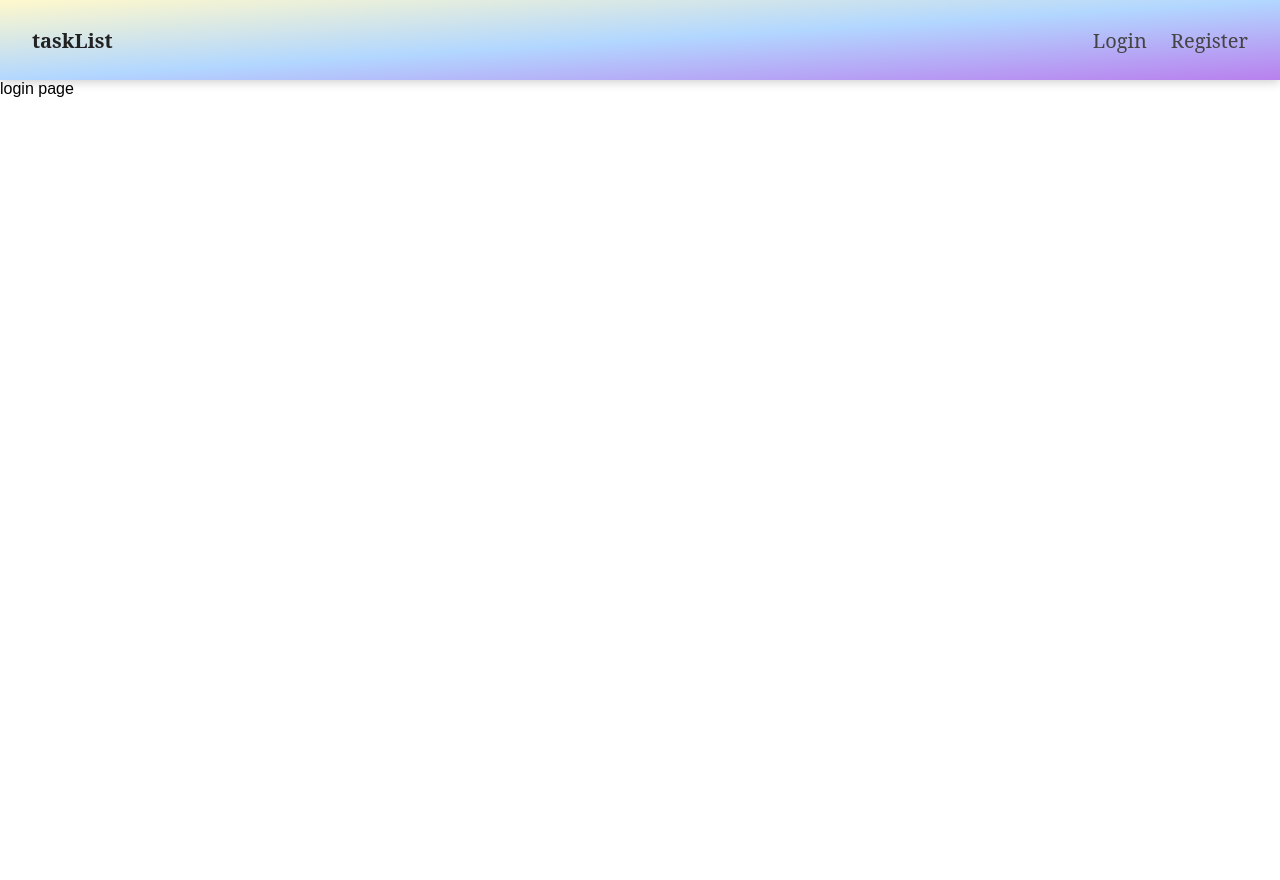
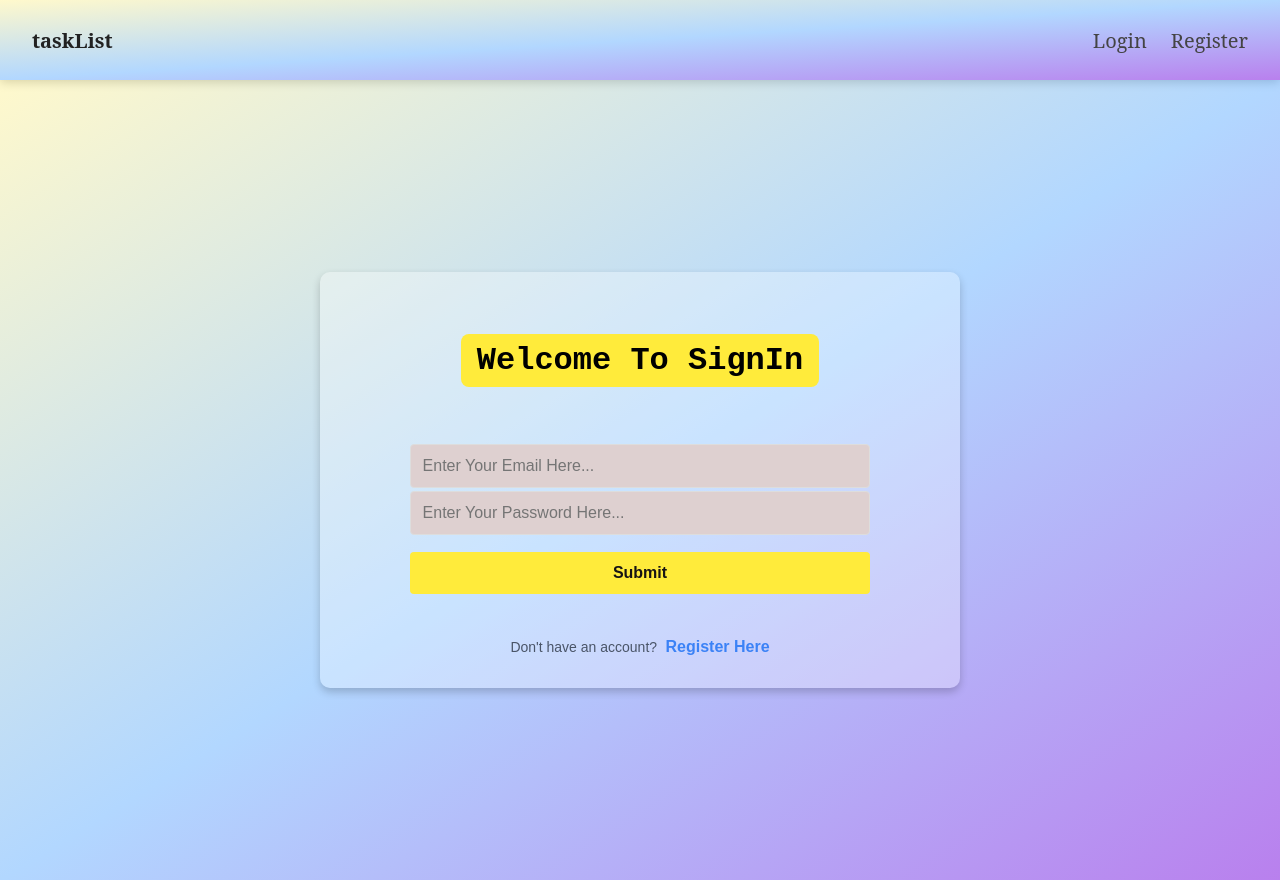
Before and after one commit to AndriesMathenjwa/Task-List-app, a Next.js app: page /login in a window 1280 px wide. Before the commit the page ends 800 px from the top, so only its background shows below. Built offline with nearby package versions, Linux system fonts and the light colour scheme.

Commit message:
login Page ui

```diff
--- a/src/app/login/loginPage.scss
+++ b/src/app/login/loginPage.scss
@@ -0,0 +1,95 @@
+.login-container {
+    height: 100vh;
+    display: flex;
+    justify-content: center;
+    align-items: center;
+    background: linear-gradient(to bottom right, rgba(255, 223, 0, 0.2), rgba(0, 123, 255, 0.3), rgba(138, 43, 226, 0.6));
+}
+
+.login-box {
+    width: 50%;
+    border-radius: 10px;
+    background-color: rgba(255, 255, 255, 0.3);
+    box-shadow: 0 4px 8px rgba(0, 0, 0, 0.2);
+    display: flex;
+    flex-direction: column;
+    align-items: center;
+    padding: 2rem;
+}
+
+.login-header {
+    display: flex;
+    align-items: center;
+    justify-content: center;
+    height: 7rem;
+}
+
+.login-title {
+    font-size: 2rem;
+    font-family: monospace;
+    font-weight: 600;
+    background-color: #FFEB3B;
+    padding: 0.5rem 1rem;
+    border-radius: 0.5rem;
+    color: #000;
+}
+
+.login-form {
+    display: flex;
+    flex-direction: column;
+    width: 80%;
+    margin: 1.5rem auto;
+
+    input {
+        padding: 0.75rem;
+        font-size: 1rem;
+        border: 1px solid #ddd;
+        border-radius: 4px;
+        background: rgb(222, 208, 208);
+        color: #000;
+        margin-top: 0.2rem;
+
+        &:focus {
+            outline: none;
+            box-shadow: 0 0 0 2px rgba(0, 123, 255, 0.2);
+        }
+    }
+
+    button {
+        padding: 0.75rem;
+        font-size: 1rem;
+        font-weight: bold;
+        color: #171414;
+        background-color: #FFEB3B;
+        border: none;
+        border-radius: 4px;
+        cursor: pointer;
+        transition: background-color 0.3s;
+        margin-top: 1.1rem;
+
+        &:hover {
+            background-color: #b4a732;
+        }
+    }
+}
+
+.login-footer {
+    margin-top: 1.2rem;
+    text-align: center;
+
+    .login-footer-text {
+        font-size: 0.875rem;
+        color: #4A5568;
+
+        .register-link {
+            color: #3B82F6;
+            font-weight: 600;
+            font-size: 1rem;
+            margin-left: 0.25rem;
+            cursor: pointer;
+            &:hover {
+                text-decoration: underline;
+            }
+        }
+    }
+}
--- a/src/app/login/page.tsx
+++ b/src/app/login/page.tsx
@@ -1,10 +1,62 @@
-import React from 'react'
-import "./loginPage.scss"
+"use client";
+import Link from "next/link";
+import { REGISTER_ROUTE } from "@/constants/routes";
+import "./loginPage.scss";
+import { useState } from "react";
 
-const LoginPage = () => {
-  return (
-    <div> login page</div>
-  )
+const Login = () => {
+
+  const [formData, setFormData] = useState({
+    email: "",
+    password: ""
+});
+
+const handleChange = (e: React.ChangeEvent<HTMLInputElement>) => {
+    const { name, value } = e.target;
+    setFormData({ ...formData, [name]: value });
+};
+
+const handleSubmit = (e: React.FormEvent) => {
+    e.preventDefault();
+    console.log("Form Submitted:", formData);
+};
+
+    return (
+        <div className="login-container">
+            <div className="login-box">
+                <div className="login-header">
+                    <span className="login-title">Welcome To SignIn</span>
+                </div>
+                <form className="login-form" onSubmit={handleSubmit}>
+            <input
+                type="text"
+                placeholder="Enter Your Email Here..."
+                name="email"
+                aria-label="Email"
+                value={formData.email}
+                onChange={handleChange}
+            />
+            <input
+                type="password"
+                placeholder="Enter Your Password Here..."
+                name="password"
+                aria-label="Password"
+                value={formData.password}
+                onChange={handleChange}
+            />
+            <button type="submit">Submit</button>
+        </form>
+                <div className="login-footer">
+                    <span className="login-footer-text">
+                        Don't have an account?
+                        <Link href={REGISTER_ROUTE}>
+                            <span className="register-link"> Register Here</span>
+                        </Link>
+                    </span>
+                </div>
+            </div>
+        </div>
+    );
 }
 
-export default LoginPage
+export default Login;
--- a/src/components/Header.tsx
+++ b/src/components/Header.tsx
@@ -3,20 +3,31 @@ import Link from "next/link";
 import { HOME_ROUTE, LOGIN_ROUTE, PROFILE_ROUTE, REGISTER_ROUTE } from "@/constants/routes";
 import "./header.scss";
 
+const Header = () => {
+    const isLogin = false;
 
-const Header = () => {
     return (
         <header className="header">
             <nav className="nav">
-                <Link href={HOME_ROUTE}><div className="logo">taskList</div></Link>
+                <Link href={HOME_ROUTE}>
+                    <div className="logo">taskList</div>
+                </Link>
                 <ul className="nav-links">
-                    <Link href={LOGIN_ROUTE}><li>Login</li></Link>
-                    <Link href={REGISTER_ROUTE}><li>Register</li></Link>
-                    {/* <Link href={PROFILE_ROUTE}><li>Profile</li></Link> */}
+                    {isLogin ? (
+                        <>
+                            <Link href={PROFILE_ROUTE}><li>Profile</li></Link>
+                            <Link href={HOME_ROUTE}><li>Logout</li></Link>
+                        </>
+                    ) : (
+                        <>
+                            <Link href={LOGIN_ROUTE}><li>Login</li></Link>
+                            <Link href={REGISTER_ROUTE}><li>Register</li></Link>
+                        </>
+                    )}
                 </ul>
             </nav>
         </header>
-    )
-}
+    );
+};
 
 export default Header;
```
